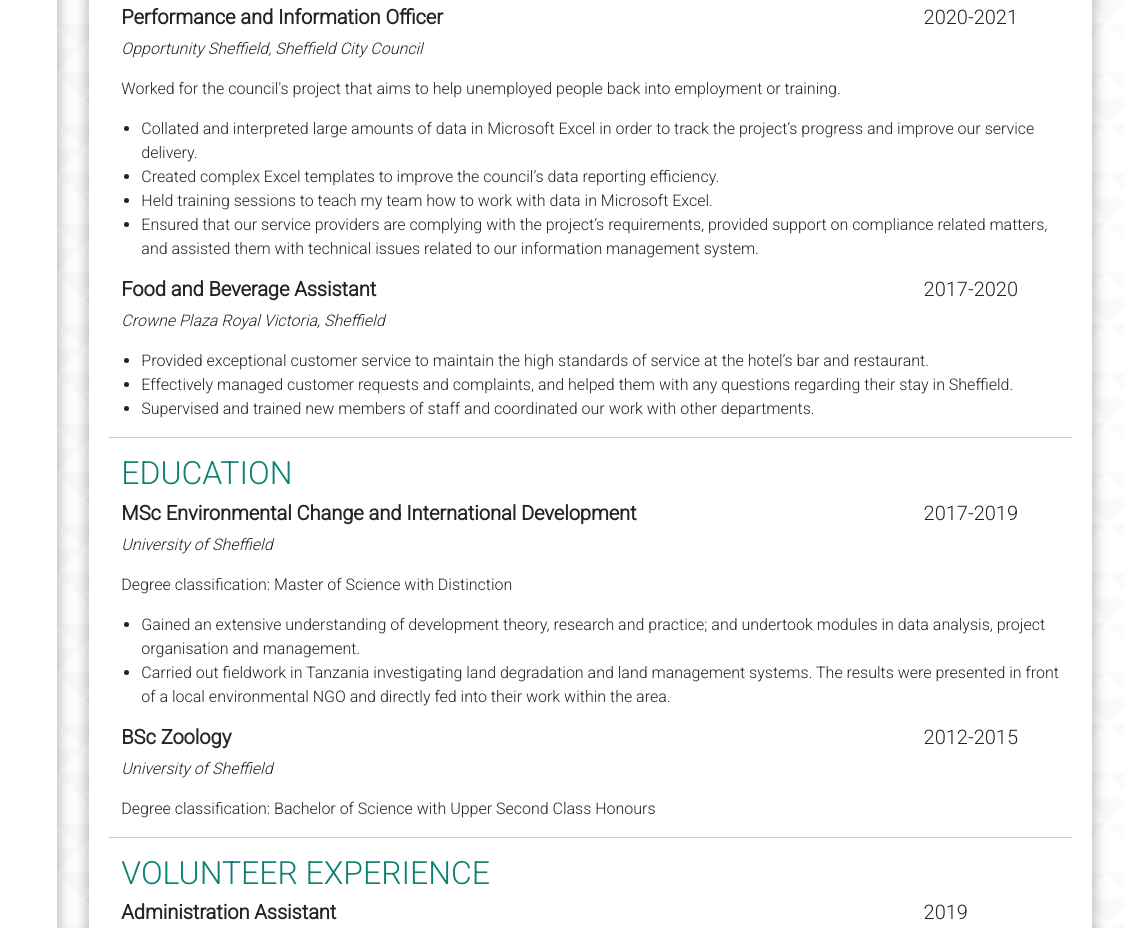
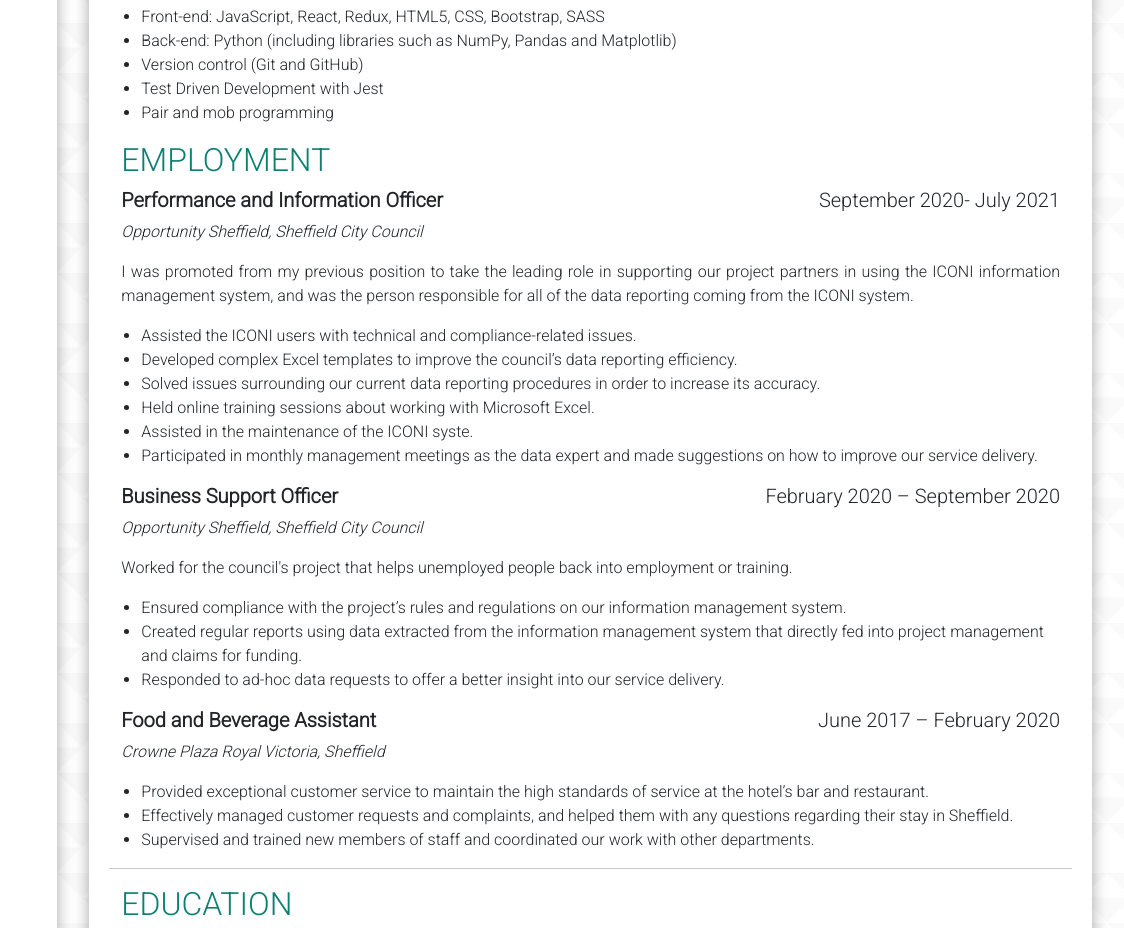
Before and after one commit to k-mill1/portfolio-site, a plain HTML site: page resume.html in a window 1280 px wide. Shown: the part 177-1105 px from the top of the page, 156-1280 px from the left. Drawn offline with nearby package versions, Linux system fonts and the light colour scheme.

Commit message:
resume,projects update

```diff
--- a/resume.html
+++ b/resume.html
@@ -69,33 +69,64 @@
                         <h1>RESUME</h1>
                     </div>
                     <div class="row justify-content-center" id = "content" >
+                        <h2>SKILLS</h2>
+                        <div class="row justify-content-center" id = "no-padding">
+                            <ul>
+                                <li>Front-end: JavaScript, React, Redux, HTML5, CSS, Bootstrap, SASS</li>
+                                <li>Back-end: Python (including libraries such as NumPy, Pandas and Matplotlib)</li>
+                                <li>Version control (Git and GitHub)</li>
+                                <li>Test Driven Development with Jest</li>
+                                <li>Pair and mob programming</li>
+                            </ul>
+                        </div>
                         <h2>EMPLOYMENT</h2>
                         <div class="row justify-content-center" id = "no-padding">
                             <div class = "col-md">
                                 <h5 id = "position-title">Performance and Information Officer</h5>
                             </div>
-                            <div class = "col-md-2" id = "year">
-                                <h5>2020-2021</h5>
+                            <div class = "col-md-4">
+                                <h5 id = "year">September 2020- July 2021</h5>
                             </div>
                         </div>
                         <div class="row justify-content-center" id = "no-padding">
                             <p id = "company">Opportunity Sheffield, Sheffield City Council</p>
                         </div>
                         <div class="row justify-content-center" id = "no-padding">
-                            <p>Worked for the council's project that aims to help unemployed people back into employment or training.</p>
+                            <p>I was promoted from my previous position to take the leading role in supporting our project partners in using the ICONI information management system, and was the person responsible for all of the data reporting coming from the ICONI system.</p>
                             <ul>
-                                <li>Collated and interpreted large amounts of data in Microsoft Excel in order to track the project’s progress and improve our service delivery.</li>
-                                <li>Created complex Excel templates to improve the council’s data reporting efficiency.</li>
-                                <li>Held training sessions to teach my team how to work with data in Microsoft Excel.</li>
-                                <li>Ensured that our service providers are complying with the project’s requirements, provided support on compliance related matters, and assisted them with technical issues related to our information management system.</li>
+                                <li>Assisted the ICONI users with technical and compliance-related issues.</li>
+                                <li>Developed complex Excel templates to improve the council’s data reporting efficiency.</li>
+                                <li>Solved issues surrounding our current data reporting procedures in order to increase its accuracy.</li>
+                                <li>Held online training sessions about working with Microsoft Excel.</li>
+                                <li>Assisted in the maintenance of the ICONI syste.</li>
+                                <li>Participated in monthly management meetings as the data expert and made suggestions on how to improve our service delivery.</li>
+                            </ul>
+                        </div>
+                        <div class="row justify-content-center" id = "no-padding">
+                            <div class = "col-md">
+                                <h5 id = "position-title">Business Support Officer</h5>
+                            </div>
+                            <div class = "col-md-4">
+                                <h5 id = "year">February 2020 – September 2020</h5>
+                            </div>
+                        </div>
+                        <div class="row justify-content-center" id = "no-padding">
+                            <p id = "company">Opportunity Sheffield, Sheffield City Council</p>
+                        </div>
+                        <div class="row justify-content-center" id = "no-padding">
+                            <p>Worked for the council's project that helps unemployed people back into employment or training.</p>
+                            <ul>
+                                <li>Ensured compliance with the project’s rules and regulations on our information management system.</li>
+                                <li>Created regular reports using data extracted from the information management system that directly fed into project management and claims for funding.</li>
+                                <li>Responded to ad-hoc data requests to offer a better insight into our service delivery.</li>
                             </ul>
                         </div>
                         <div class="row justify-content-center" id = "no-padding">
                             <div class = "col-md">
                                 <h5 id = "position-title">Food and Beverage Assistant</h5>
                             </div>
-                            <div class = "col-md-2" id = "year">
-                                <h5>2017-2020</h5>
+                            <div class = "col-md-4">
+                                <h5 id = "year">June 2017 – February 2020</h5>
                             </div>
                         </div>
                         <div class="row justify-content-center" id = "no-padding">
@@ -114,8 +145,8 @@
                             <div class = "col-md">
                                 <h5 id = "position-title">MSc Environmental Change and International Development</h5>
                             </div>
-                            <div class = "col-md-2" id = "year">
-                                <h5>2017-2019</h5>
+                            <div class = "col-md-4">
+                                <h5 id = "year">September 2017 – September 2019</h5>
                             </div>
                         </div>
                         <div class="row justify-content-center" id = "no-padding">
@@ -132,8 +163,8 @@
                             <div class = "col-md">
                                 <h5 id = "position-title">BSc Zoology</h5>
                             </div>
-                            <div class = "col-md-2" id = "year">
-                                <h5>2012-2015</h5>
+                            <div class = "col-md-4">
+                                <h5 id = "year">September 2012 – September 2015</h5>
                             </div>
                         </div>
                         <div class="row justify-content-center" id = "no-padding">
@@ -148,8 +179,8 @@
                             <div class = "col-md">
                                 <h5 id = "position-title">Administration Assistant</h5>
                             </div>
-                            <div class = "col-md-2" id = "year">
-                                <h5>2019</h5>
+                            <div class = "col-md-4">
+                                <h5 id = "year">March 2019 – October 2019</h5>
                             </div>
                         </div>
                         <div class="row justify-content-center" id = "no-padding">
@@ -165,8 +196,8 @@
                             <div class = "col-md">
                                 <h5 id = "position-title">Night Shelter Volunteer</h5>
                             </div>
-                            <div class = "col-md-2" id = "year">
-                                <h5>2018</h5>
+                            <div class = "col-md-4">
+                                <h5 id = "year">January 2018 – May 2018</h5>
                             </div>
                         </div>
                         <div class="row justify-content-center" id = "no-padding">
@@ -182,8 +213,8 @@
                             <div class = "col-md">
                                 <h5 id = "position-title">Fundraising Intern</h5>
                             </div>
-                            <div class = "col-md-2" id = "year">
-                                <h5>2017</h5>
+                            <div class = "col-md-4">
+                                <h5 id = "year">June 2017 – August 2017</h5>
                             </div>
                         </div>
                         <div class="row justify-content-center" id = "no-padding">
```
Also changed, not shown: portfolio.html (+14 -2 lines), index.js (added), social-site.png (added), style.css (line endings or trailing spaces), 1 other file.
